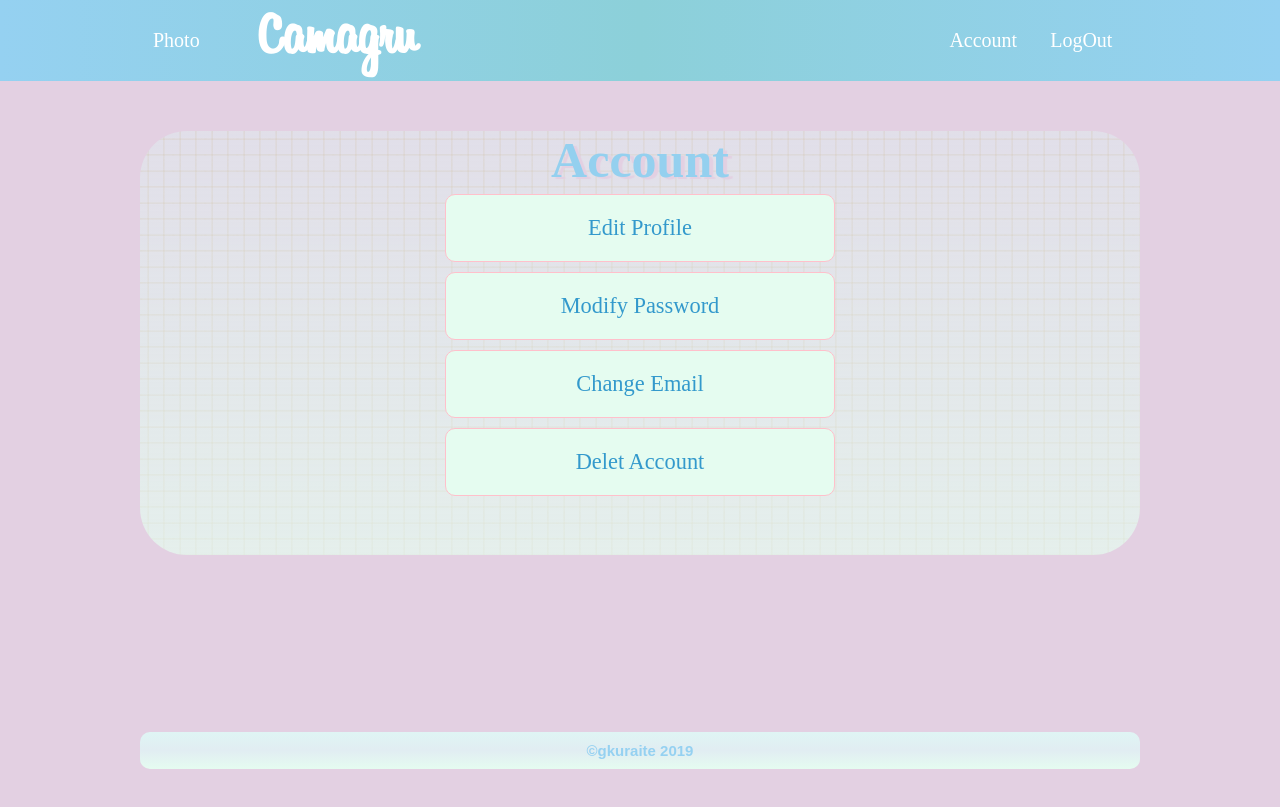
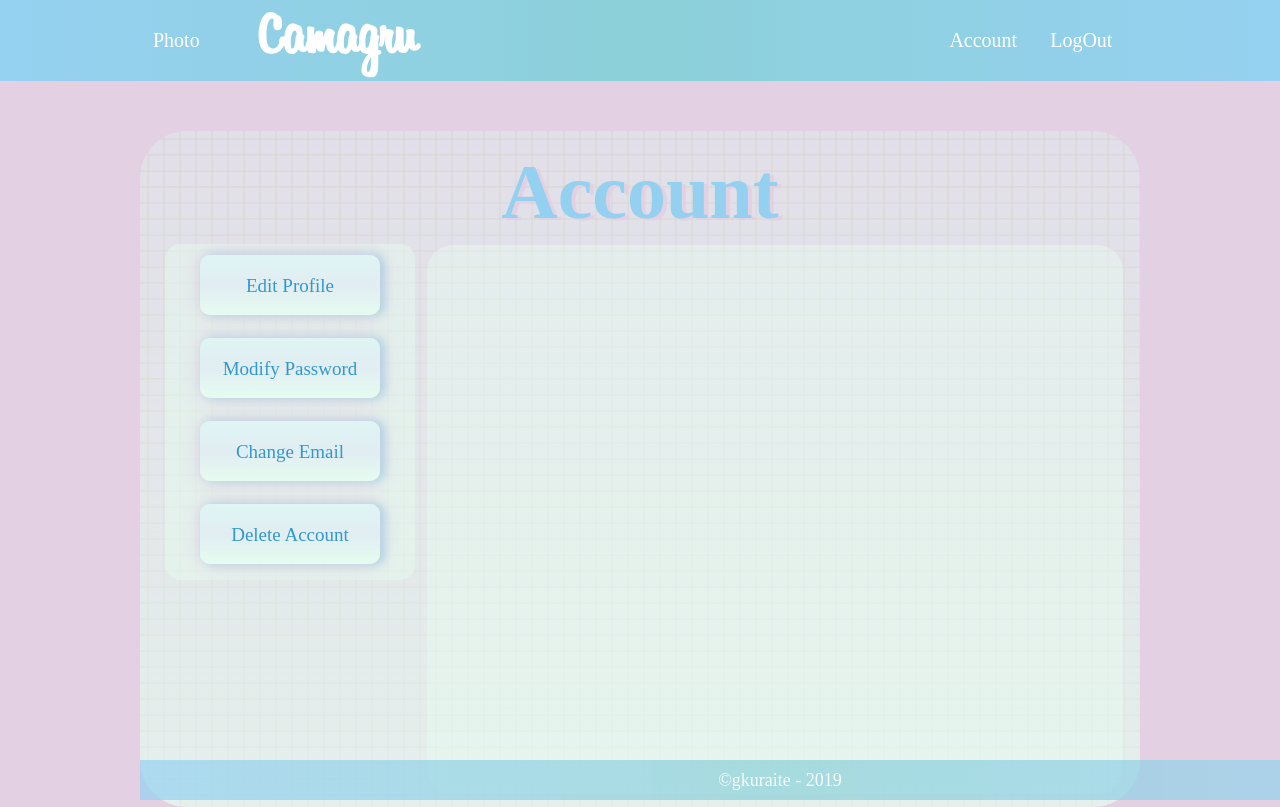
Before and after one commit to gabykur/Camagru, a PHP site: page /user/account.php in a window 1280 px wide. Before the commit the page ends 769 px from the top, so only its background shows below. Run offline with PHP 8.4, Linux system fonts and the light colour scheme; a user stored in the database is signed in.

Commit message:
account front 50%

```diff
--- a/camera.php
+++ b/camera.php
@@ -62,9 +62,10 @@ if(empty($_SESSION['loggedin']))
             }
         ?>
         </div>
+        <div><p id="text-camera">No camera ? No problem !<a style="color: #EFB4E4;" href=""> <b>Click here :)</b></a></p></div>
     </div>
 </div><br/><br/>
-<div><p style="text-align:center;font-size:18px;color: #94d0ef;">No camera ? No problem !<a href=""> Click here :)</a></p></div>
+
 <script src="/public/js/camera.js"></script>
 <?php $view = ob_get_clean(); ?>
 <?php require("template.php"); ?>
--- a/index.php
+++ b/index.php
@@ -16,7 +16,7 @@ $start = ($page-1) * $PhotoPerPage;
 
 <?php ob_start();?>
 <div class="background galleryB">
-    <h2 style="text-align:center;margin-bottom: 35px;">Gallery</h2>
+    <h2 id="title">Gallery</h2>
     <div id="photoDisplay" >
         <?php
             $stmt = $pdo->query("SELECT * FROM picture ORDER BY date DESC LIMIT $start, $PhotoPerPage");
--- a/public/css/main.css
+++ b/public/css/main.css
@@ -9,13 +9,11 @@
 
 body{
     background: #e3d0e2;
-    margin: 0;
     background-repeat: no-repeat;
     background-attachment: fixed;
-    margin-left: auto;
-    margin-right: auto;
-    width: 100%;
-
+    margin:0;
+    padding:0;
+    height:100%;
 }
 
 header{
@@ -49,7 +47,8 @@ h3{
 }
 
 p{
-    font-size:15px;
+    text-align: center;
+    font-size:18px;
 	color: white;
 }
 
@@ -88,38 +87,27 @@ input[type="button"]{
     #background{border-radius: 0}
 }
 
-
 input::placeholder{
     color: #94d0ef;
     font-size:20px;
     padding:10px;
 }
 
-footer
-{
-    max-width:1000px;
-	margin-left:auto;
-	margin-right:auto;
+#footer {
+    position:fixed;
+    bottom:0;
+    height: 40px;
+    background-image: linear-gradient(to right, #95d1f1, #8cd0d9, #95d1f1);
+    opacity: 0.7;
     width:100%;
-}
 
-.text-footer
-{
-    font-family: Arial, Helvetica, sans-serif;
-    font-size: 15px;
-    font-weight: bold;
-    padding:10px;
-    border-radius:10px;
-    color: #95d1f1;
-	background-image: linear-gradient(to bottom, #dff5f4, #e1edf2, #e5fcf0);
-	text-align:center;
 }
 
 @media screen and (max-width: 400px){
-    footer{margin: 3px;width:100%}
+
 }
 
-/*_____NAVIGATION_____*/
+/*--------------------------------------------------------HEADER---------------------------------------------------------------*/
 
 
 .container
@@ -128,7 +116,6 @@ footer
 	margin-left:auto;
 	margin-right:auto;
 	width:100%;
-
 }
 
 @media screen and (max-width: 400px)
@@ -158,7 +145,14 @@ footer
     inline-size: 83px;
 }
 
-/*_____Index.php_____*/
+/*--------------------------------------------------------GALLERY--------------------------------------------------------------*/
+
+#title{
+    text-align: center;
+    margin-bottom: -6px;
+    padding-top: 16px;
+    font-size:78px;
+}
 
 #photoDisplay{
     display: flex;
@@ -191,7 +185,7 @@ footer
 	display: flex;
 	flex-direction: row;
     justify-content: center;
-    margin: 25px 0px 0px 0px;
+    margin: 25px 0px 60px 0px;
 }
 
 #number{
@@ -209,8 +203,11 @@ footer
     transform: scale(1.1);
 }
 
+@media screen and (max-width: 400px){
 
-/*_____LOGIN_____*/
+}
+
+/*--------------------------------------------------------LOGIN---------------------------------------------------------------*/
 
 
 
@@ -225,15 +222,20 @@ footer
     padding: 1px;
     min-width: 300px;
 }
+.loginForm #title2{
+    margin-bottom: 20px;
+    padding-top: 20px;
+}
 
 .loginForm input {
     width: 65%;
     height: 40px;
-    font-size: 25px;
+    font-size: 20px;
     font-family: Cambria;
+    color: #4bb7ec;
     padding: 3px;
     border-radius: 12px;
-    border: 2px solid #e3d0e2;
+    border: 1.25px solid #e3d0e2;
     margin: 17px;
 }
 
@@ -241,6 +243,7 @@ footer
     background-color: #94d1ef;
     width: 31%;
     height: 50px;
+    font-size: 25px;
     color: white;
     border: 2px solid #e3d0e2;
 }
@@ -274,43 +277,95 @@ footer
     color:red;
     margin-bottom: -20px;
     margin-top: 20px;
- }
+}
 
  .loginForm form span{
     display: block;
     color: #4BB7EC;
     font-weight: bold;
- }
-
-
-
-/*_____ACCOUNT_____*/
-
-#edProfile{
-    display: grid;
-    width: 400px;
-    margin: 0 auto;
 }
 
 
-#edProfile a{
-    background: #e5fcf0;
-    border: 1px solid pink;
-    padding: 20px 10px;
-    font-size: 140%;
-    margin: 5px;
-    border-radius:10px;
-    text-decoration: none;
+/*--------------------------------------------------------ACCOUNT---------------------------------------------------------------*/
+
+#test{
+    display: flex;
+    flex-direction: column;
+    padding: 1em;
+}
+
+#account{
+	flex: 1 1 auto;
+    display: flex;
+}
+
+#account nav a{
+    background-image: linear-gradient(to bottom, #dff5f4, #e1edf2, #e5fcf0);
+    box-shadow: 0px 0px 1.1em #e3d0e2, 0.2em 0 0.5em #8ed0e1;
+    padding: 20px;
+    font-size: 19px;
+    margin: 11px 35px -6px;
+    border-radius: 10px;
     font-weight: 300;
     text-align: center;
     color: #3399cc;
 }
 
-#edProfile a:hover{
-    background: lightblue;
+#account article {
+    /* occupe la largeur restante */
+    flex: 1;
 }
 
-/*_____CAMERA_____*/
+#account nav {
+    /* nav s'affiche en premier */
+    order: -1;
+}
+
+@media (max-width: 640px) {
+    #account {flex-direction: column;}
+}
+
+#account nav {
+  /* pour écraser la valeur 10em */
+  width: 250px;
+  margin-right:25px;
+}
+#account nav,
+#account article {
+  /* pour écraser la valeur 0, due au flex: 1 */
+  flex-basis: auto;
+}
+#account nav {
+  /* nav reprend sa place */
+  order: 0;
+}
+#account nav {
+    display: grid;
+    background: rgba(229,252,240,0.5);
+    height: 336px;
+    margin: 13px 6px 0px 9px;
+    border-radius: 15px;
+    grid-template-columns: 1fr;
+    grid-template-rows: 65px 65px 65px 65px;
+    grid-row-gap: 18px;
+}
+
+#account article {
+    height: 549px;
+    background: rgba(229,252,240,0.4);
+    margin: 14px 1px -3px 6px;
+    border-radius: 26px;
+}
+
+
+#account nav a:hover{
+    background-image: radial-gradient(circle, #6ef5af, #6cf1ac, #69eca9, #67e8a6, #65e4a3);
+    color: white;
+}
+
+
+
+/*--------------------------------------------------------CAMERA---------------------------------------------------------------*/
 
 #camera {
 	width: 80%;
@@ -362,7 +417,7 @@ footer
     min-height: 236px;
 }
 
-/* Stickers*/
+/********************************Stickers*************************************/
 
 #camera #sticker_div{
 	background-color: #c4f2da;
@@ -423,12 +478,18 @@ footer
 	min-width: 150px
 }
 
+#text-camera{
+    text-align:center;
+    font-size:18px;
+    color: a;
+    margin-bottom: auto;
+}
+
 
 @media screen and (max-width: 660px) {
 	#camera #sticker_div {width: 100%;height:auto;float: none; min-height: 70px;overflow-y: hidden;
 		overflow-x: auto;white-space: nowrap; float:none}
 	#camera #video_div {margin-bottom:20px; width: 94%; height: inherit; margin-right: auto; margin-left:auto; float:none}
-
 	#camera #sticker_div img {width:20%;}
 	#camera {width: 100%}
 	#camera #camera_gallery {width: 95%; margin-right: auto; margin-left:auto}
--- a/template.php
+++ b/template.php
@@ -33,11 +33,8 @@ session_start();
 <div class="main">
     <?= $view ?>
 </div>
-<br/> <br/> <br/> <br/> <br/> <br/> <br/> <br/> <br/>
-<footer>
-		  <p class="text-footer">
-            ©gkuraite 2019
-		  </p>
-	</footer>
+<div id="footer">
+	<p style="margin: 10px;">©gkuraite - 2019</p>
+</div>
 </body>
 </html>
--- a/user/account.php
+++ b/user/account.php
@@ -1,14 +1,20 @@
 <?php ob_start(); ?>
 <div class="background galleryB">
-<h2>Account</h2>
-    <div id="edProfile">
+<div id="test">
+<h2 id="title"style="padding-top:0">Account</h2>
+    <div id="account">
+        <nav>
+            <a href="user/modifyProfile.php">Edit Profile</a>
+            <a href="user/modifyPassw.php">Modify Password</a>
+            <a href="user/changeEmail.php">Change Email</a>
+            <a href="user/deleteAccount.php">Delete Account</a>
+        </nav>
+        <article>
 
-        <a href="user/modifyProfile.php">Edit Profile</a>
-        <a href="user/modifyPassw.php">Modify Password</a>
-        <a href="user/changeEmail.php">Change Email</a>
-        <a href="user/deleteAccount.php">Delet Account</a>
-    </div>
-    <br/><br/><br/>
+        </article>
+
+    <div>
+</div>
 </div>
 <?php $view = ob_get_clean(); ?>
 <?php require("../template.php"); ?>
--- a/user/activation.php
+++ b/user/activation.php
@@ -37,7 +37,7 @@ if(isset($_GET['activationCode'])){
 
 <?php ob_start();?>
 <div style="min-height:250px;">
-<h2 style="text-align:center;margin-bottom: 35px;">Activate your account</h2>
+<h2 id="title2">Activate your account</h2>
    <h3 style="text-align:center"><?php echo $message; ?>!</h3>
    <div class="loginForm" style="border:none;background-color:transparent">
        <input type="submit" value="Login"
--- a/user/forgotPassword.php
+++ b/user/forgotPassword.php
@@ -55,7 +55,7 @@ if($_SERVER["REQUEST_METHOD"] == "POST"){
 
 <?php ob_start();?>
 <div class="loginForm">
-    <h2 style="margin-bottom: 35px;">Forgotten Password</h2>
+    <h2 id="title2">Forgotten Password</h2>
     <p id="actMsg" style="color:green;"><?php echo $reset_mess; ?></p>
         <form method="post" action="" style="margin-top:7%;">
         <input type="text" placeholder="Enter your login" name="username">
--- a/user/login.php
+++ b/user/login.php
@@ -76,7 +76,7 @@ if($_SERVER["REQUEST_METHOD"] == "POST"){
 <div style="max-height: 705px;" id="a">
     <div class="loginForm" style="min-height:364px;">
         <form action="" method="post">
-            <h2 style="margin-bottom: 35px;">Login</h2>
+            <h2 id="title2">Login</h2>
             <p id="actMsg"><?php echo $activation_mess; ?></p><br>
             <span><?php echo $username_err; ?></span>
             <input type="text" name="username" placeholder="Username" value="<?php echo $username; ?>">
--- a/user/register.php
+++ b/user/register.php
@@ -128,7 +128,7 @@ if($_SERVER["REQUEST_METHOD"] == "POST"){
 <?php ob_start(); ?>
 
     <div class="loginForm" style="min-height:364px;">
-        <h2 style="margin-bottom: 35px;">Sign Up</h2>
+        <h2 id="title2">Sign Up</h2>
         <p id="actMsg"><?php echo $activation_mess; ?></p><br>
         <form action="" method="post">
             <span><?php echo $username_err; ?></span>
--- a/user/resetPassword.php
+++ b/user/resetPassword.php
@@ -63,7 +63,7 @@ if($_SERVER["REQUEST_METHOD"] == "POST"){
 <?php ob_start();?>
 
 <div class="loginForm">
-    <h2 style="margin-bottom: 35px;">Reset password</h2>
+    <h2 id="title2">Reset password</h2>
     <p style="color:green;"><?php echo $message; ?></p>
     <p style="color:red;"><?php echo $err_invalid; ?></p>
         <form action="" method="post">
```
Also changed, not shown: public/upload/20190314170837.png (added).
